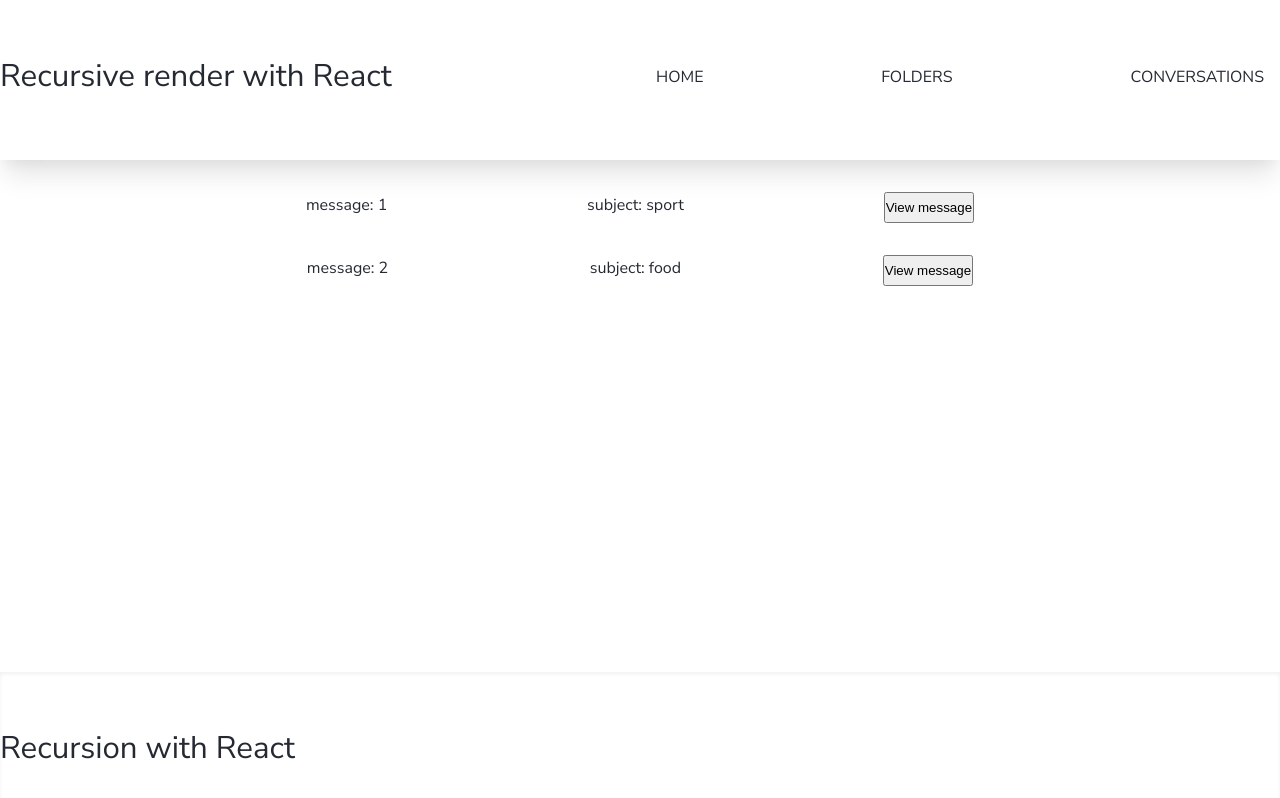
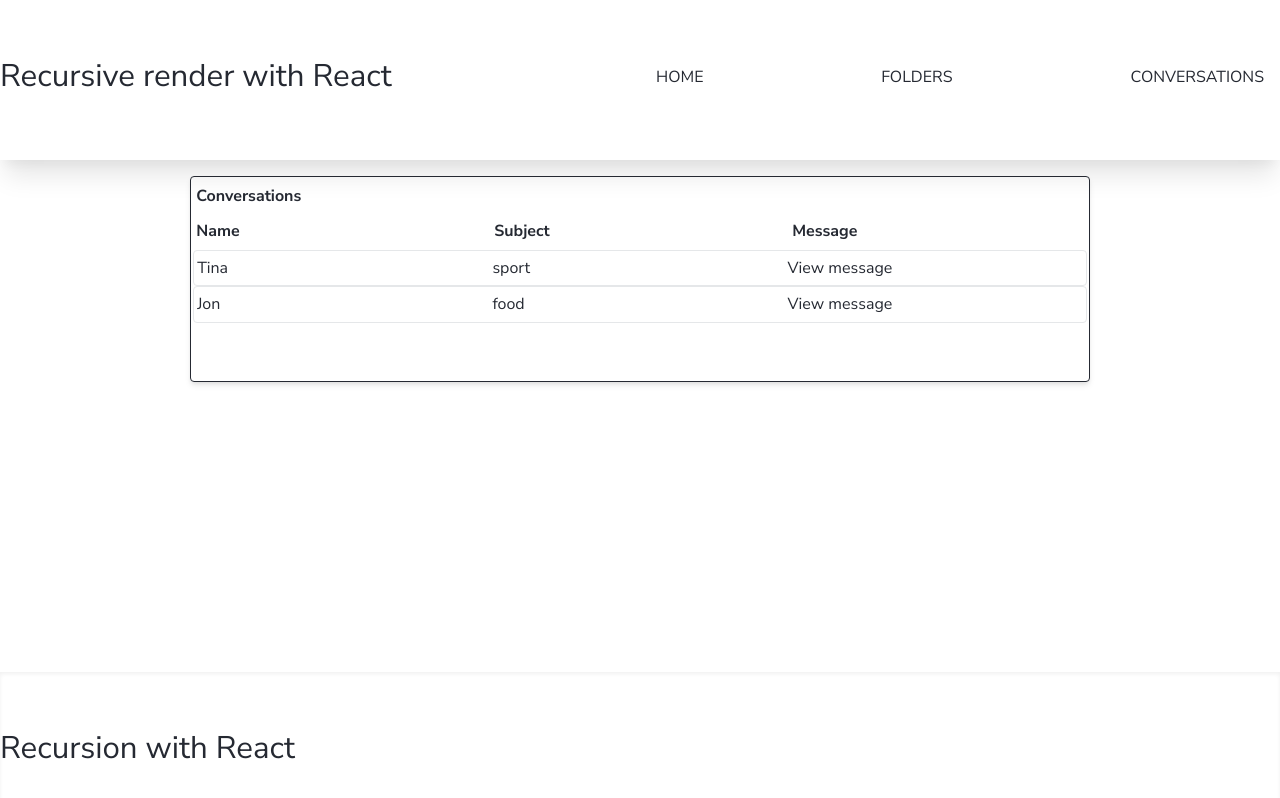
Before and after one commit to masiucd/recursion-ui, a Next.js app: page /conversations in a window 1280 px wide. Shown: the top 798 px of the page. Built offline with nearby package versions, Linux system fonts and the light colour scheme.

Commit message:
react table

```diff
--- a/components/conversations/index.tsx
+++ b/components/conversations/index.tsx
@@ -1,6 +1,7 @@
 import styled from "@emotion/styled"
-import {colorsMain, elevations} from "@styles/styles"
-import React, {Fragment, useReducer} from "react"
+import {bgNuisances, colorsMain, elevations} from "@styles/styles"
+import {Fragment, useMemo, useReducer} from "react"
+import {useTable} from "react-table"
 
 import conversationsdata from "../../data/conv-data.json"
 import MessageDialog from "./message.dialog"
@@ -13,12 +14,13 @@ function makeTreeConversations(
 ): Array<ConversationNode> {
   return data
     .filter((node) => node.parentId === parentId)
-    .reduce((tree: Array<ConversationNode>, node: Conversation) => {
-      return [
+    .reduce(
+      (tree: Array<ConversationNode>, node: Conversation) => [
         ...tree,
         {...node, children: makeTreeConversations(data, node.id)},
-      ]
-    }, [])
+      ],
+      [],
+    )
 }
 
 const Wrapper = styled.div`
@@ -28,14 +30,97 @@ const Wrapper = styled.div`
   flex-flow: column wrap;
 `
 
-const Box = styled.div`
+const TrHead = styled.tr`
   display: flex;
-  justify-content: space-around;
-  padding: 1rem;
+  th {
+    flex: 1;
+    padding: 0.2rem;
+    font-size: 1rem;
+  }
+`
+const TrBody = styled.tr`
+  display: flex;
+  cursor: pointer;
+  &:hover {
+    background-color: ${bgNuisances.bg100};
+  }
+  td {
+    flex: 1;
+  }
+`
+const Table = styled.table`
+  border-radius: 4px;
+  border: 1px solid ${colorsMain.text};
+  box-shadow: ${elevations.md};
+
+  tr {
+    th {
+      text-align: left;
+    }
+  }
+  tbody {
+    tr {
+      border: 1px solid ${bgNuisances.bg500};
+      border-radius: 4px;
+      padding: 0.2rem;
+      font-size: 1rem;
+    }
+  }
 `
 
 const Conversations = () => {
-  const xs = makeTreeConversations(conversationsdata as Conversation[])
+  const columns = useMemo(
+    () => [
+      {
+        Header: "Conversations",
+        columns: [
+          {
+            Header: "Name",
+            accessor: "name",
+          },
+          {
+            Header: "Subject",
+            accessor: "type",
+          },
+          {
+            Header: "Message          ",
+            accessor: "viewMessage",
+          },
+        ],
+      },
+      // {
+      //   Header: "Info",
+      //   columns: [
+      //     {
+      //       Header: "Age",
+      //       accessor: "col1",
+      //     },
+      //     {
+      //       Header: "Visits",
+      //       accessor: "col2",
+      //     },
+      //   ],
+      // },
+    ],
+    [],
+  )
+
+  const data = useMemo(
+    () =>
+      makeTreeConversations(conversationsdata as Conversation[]).map(
+        (item) => ({
+          ...item,
+          viewMessage: "View message",
+        }),
+      ),
+    [],
+  )
+  const {getTableProps, getTableBodyProps, headerGroups, rows, prepareRow} =
+    useTable({
+      columns,
+      data,
+    })
+
   const [{item, isDialogOpen}, dispatch] = useReducer(reducer, {
     item: null,
     isDialogOpen: false,
@@ -51,25 +136,75 @@ const Conversations = () => {
         }}
       />
       <Wrapper>
-        {xs.map((item, i) => (
-          <Box key={item.id}>
-            <p>
-              message: <span>{i + 1}</span>
-            </p>
-            <p>
-              {" "}
-              subject: <span>{item.type}</span>
-            </p>
-
-            <button
-              onClick={() => {
-                dispatch({type: "OPEN_DIALOG", item})
-              }}
-            >
-              View message
-            </button>
-          </Box>
-        ))}
+        <Table {...getTableProps()}>
+          <thead>
+            {
+              // Loop over the header rows
+              headerGroups.map((headerGroup) => {
+                const {key, role} = headerGroup.getHeaderGroupProps()
+                return (
+                  // Apply the header row props
+                  <TrHead key={key} role={role}>
+                    {
+                      // Loop over the headers in each row
+                      headerGroup.headers.map((column) => {
+                        const {key, role} = column.getHeaderProps()
+                        return (
+                          // Apply the header cell props
+                          <th key={key} role={role}>
+                            {
+                              // Render the header
+                              column.render("Header")
+                            }
+                          </th>
+                        )
+                      })
+                    }
+                  </TrHead>
+                )
+              })
+            }
+          </thead>
+          {/* Apply the table body props */}
+          <tbody {...getTableBodyProps()}>
+            {
+              // Loop over the table rows
+              rows.map((row) => {
+                // console.log("row", row)
+                // Prepare the row for display
+                prepareRow(row)
+                const {key, ...rest} = row.getRowProps()
+                return (
+                  // Apply the row props
+                  <TrBody
+                    key={key}
+                    {...rest}
+                    onClick={() => {
+                      dispatch({type: "OPEN_DIALOG", item: row.original})
+                    }}
+                  >
+                    {
+                      // Loop over the rows cells
+                      row.cells.map((cell) => {
+                        // console.log("cell", cell)
+                        const {key, ...rest} = cell.getCellProps()
+                        // Apply the cell props
+                        return (
+                          <td key={key} {...rest}>
+                            {
+                              // Render the cell contents
+                              cell.render("Cell")
+                            }
+                          </td>
+                        )
+                      })
+                    }
+                  </TrBody>
+                )
+              })
+            }
+          </tbody>
+        </Table>
       </Wrapper>
     </Fragment>
   )
```
Also changed, not shown: components/conversations/table.tsx (added).
